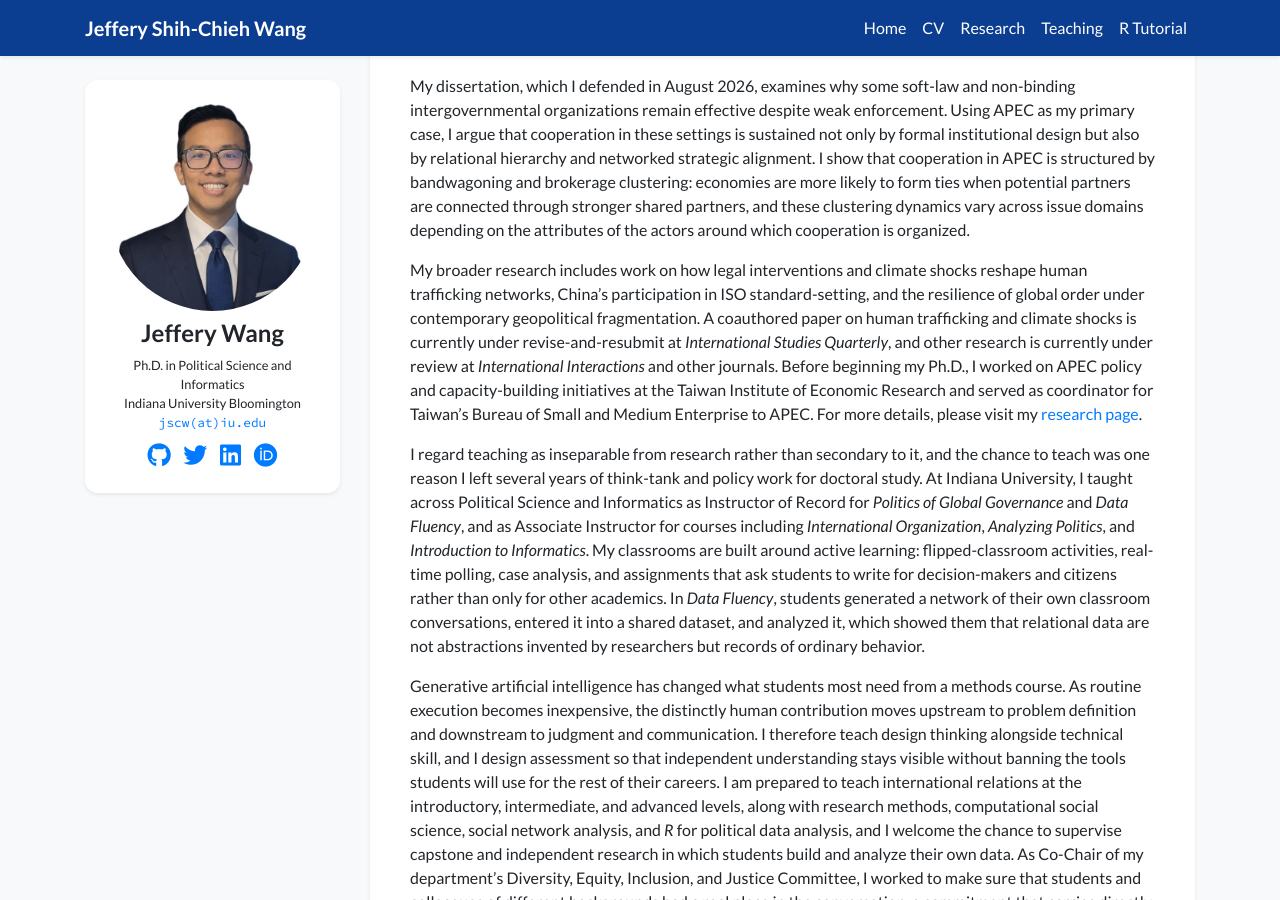
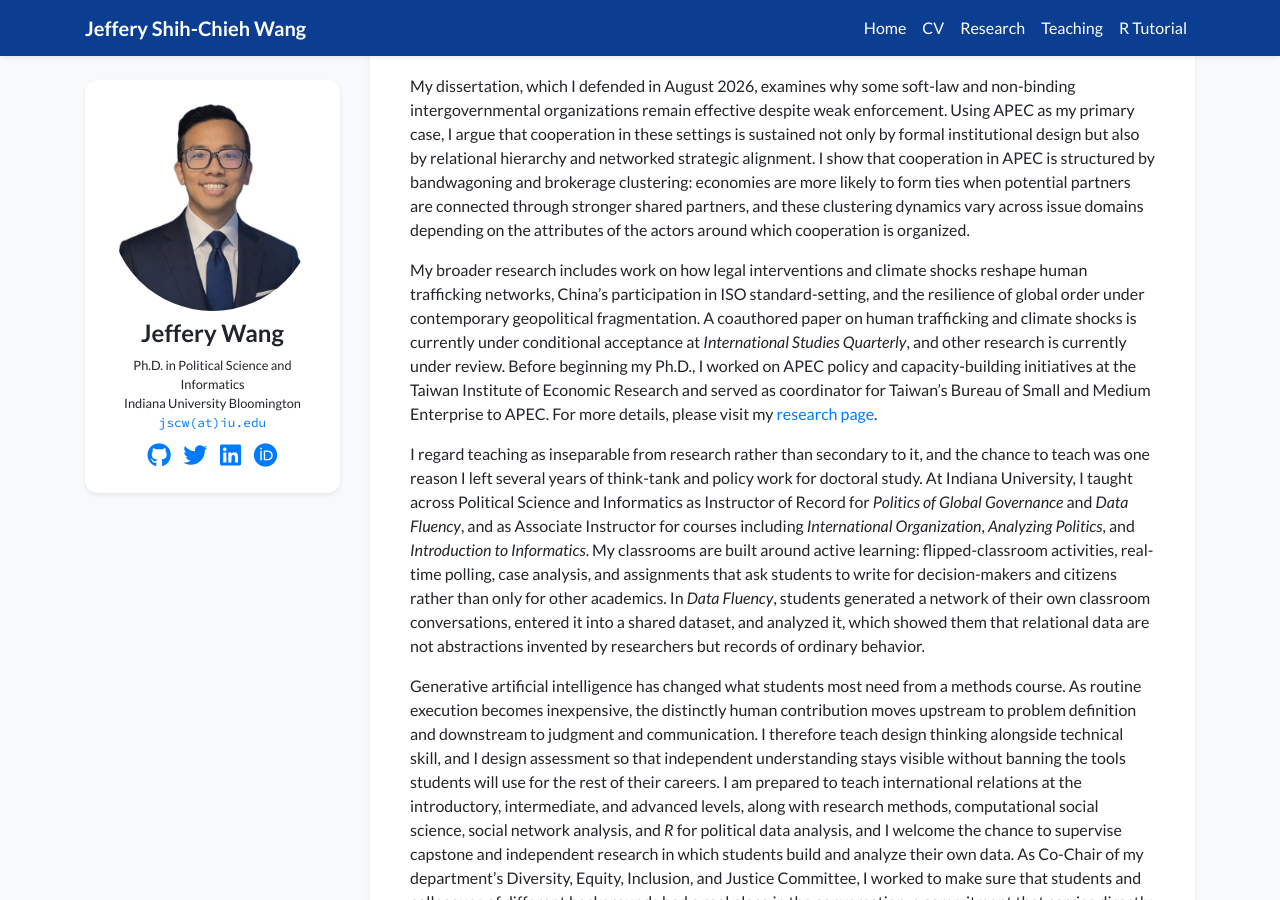
Before and after one commit to jefferywang29/jefferywang29.github.io, a Jekyll site: the page built from index.html, in a window 1280 px wide and 900 px high, scrolled down 424 px. Built offline with Jekyll 4.4.1, drawn with Linux system fonts in a browser that asks for light colours; nearby versions of some CDN libraries; a style sheet for code colours, icons or effects is not loaded.

Commit message:
Update profile.yml

```diff
--- a/_data/profile.yml
+++ b/_data/profile.yml
@@ -30,7 +30,7 @@ short_bio: >-
   </p>
 
   <p>
-    My broader research includes work on how legal interventions and climate shocks reshape human trafficking networks, China&rsquo;s participation in ISO standard-setting, and the resilience of global order under contemporary geopolitical fragmentation. A coauthored paper on human trafficking and climate shocks is currently under revise-and-resubmit at <em>International Studies Quarterly</em>, and other research is currently under review at <em>International Interactions</em> and other journals. Before beginning my Ph.D., I worked on APEC policy and capacity-building initiatives at the Taiwan Institute of Economic Research and served as coordinator for Taiwan&rsquo;s Bureau of Small and Medium Enterprise to APEC. For more details, please visit my <a href="/research/" target="_blank">research page</a>.
+    My broader research includes work on how legal interventions and climate shocks reshape human trafficking networks, China&rsquo;s participation in ISO standard-setting, and the resilience of global order under contemporary geopolitical fragmentation. A coauthored paper on human trafficking and climate shocks is currently under conditional acceptance at <em>International Studies Quarterly</em>, and other research is currently under review. Before beginning my Ph.D., I worked on APEC policy and capacity-building initiatives at the Taiwan Institute of Economic Research and served as coordinator for Taiwan&rsquo;s Bureau of Small and Medium Enterprise to APEC. For more details, please visit my <a href="/research/" target="_blank">research page</a>.
   </p>
 
   <p>
```
